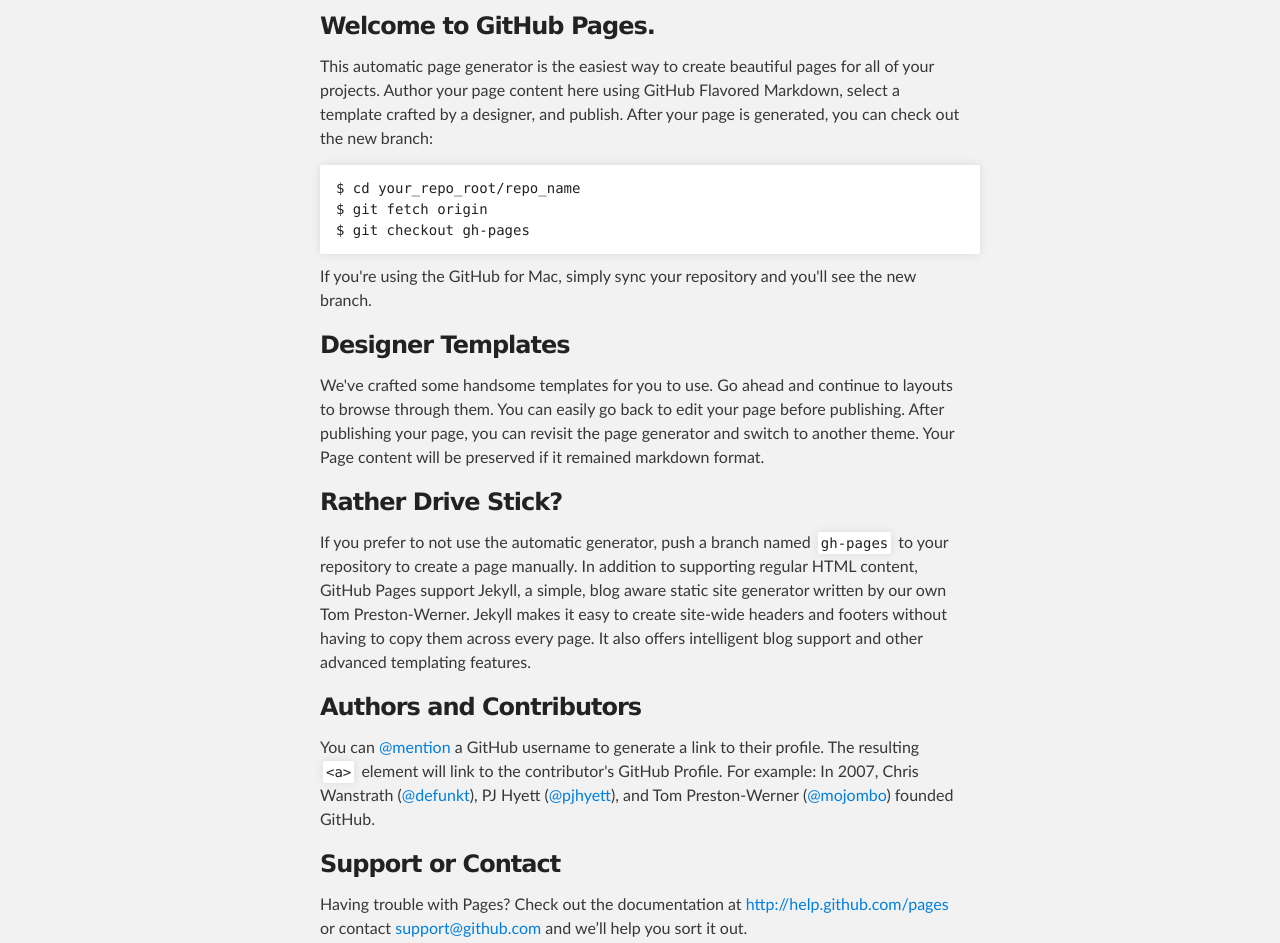
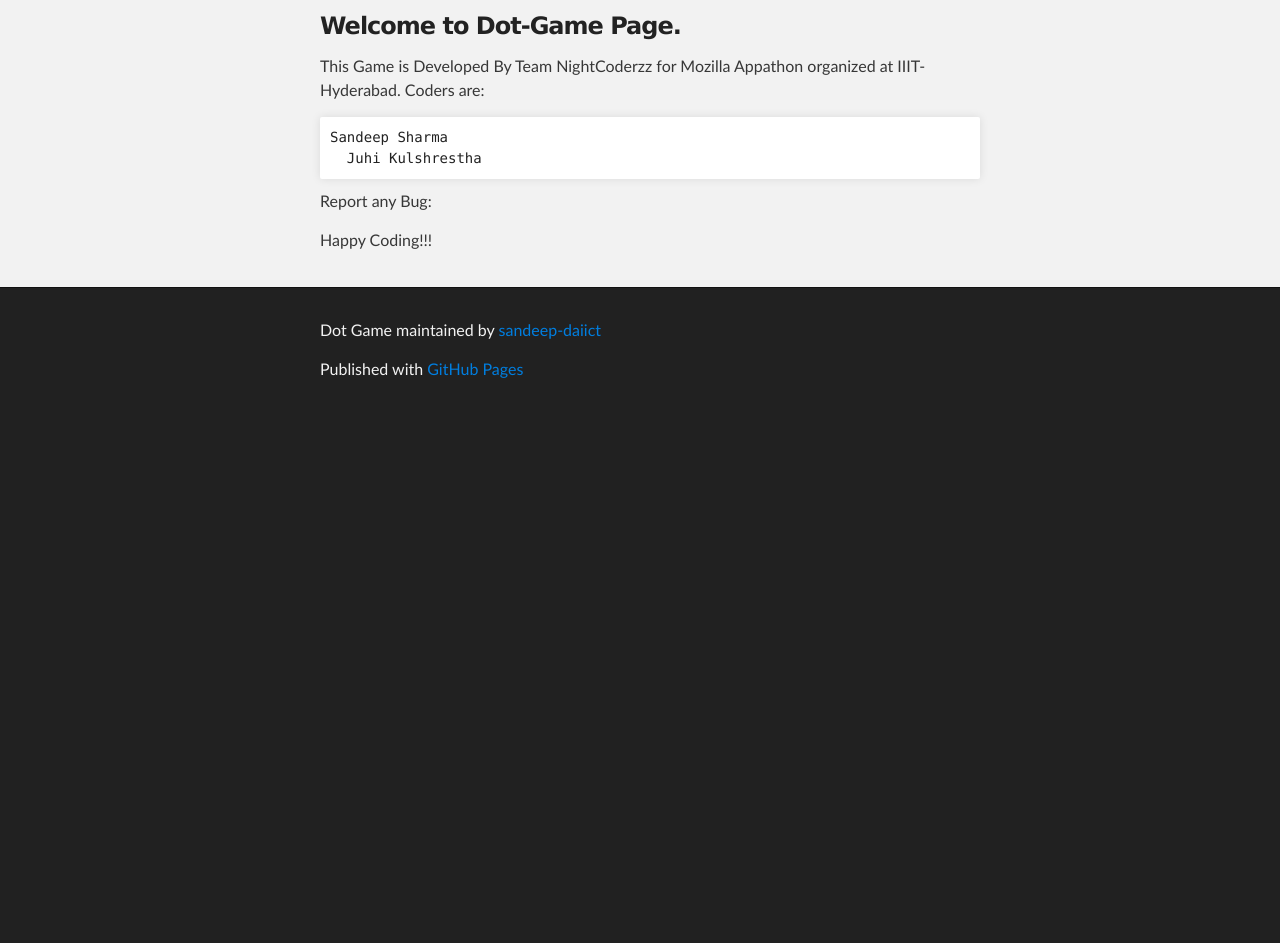
Before and after one commit to sandeep-daiict/Mozilla_Appathon, a plain HTML site: page index.html in a window 1280 px wide. Shown: the part 276-1219 px from the top of the page. After the commit the page ends 800 px from the top, so only its background shows below. Drawn offline with Linux system fonts and the light colour scheme.

Commit message:
Update index.html

```diff
--- a/index.html
+++ b/index.html
@@ -31,32 +31,15 @@
     <!-- MAIN CONTENT -->
     <div id="main_content_wrap" class="outer">
       <section id="main_content" class="inner">
-        <h3>Welcome to GitHub Pages.</h3>
+        <h3>Welcome to Dot-Game Page.</h3>
 
-<p>This automatic page generator is the easiest way to create beautiful pages for all of your projects. Author your page content here using GitHub Flavored Markdown, select a template crafted by a designer, and publish. After your page is generated, you can check out the new branch:</p>
+<p>This Game is Developed By Team NightCoderzz for Mozilla Appathon organized at IIIT- Hyderabad. Coders are:</p>
 
-<pre><code>$ cd your_repo_root/repo_name
-$ git fetch origin
-$ git checkout gh-pages
-</code></pre>
-
-<p>If you're using the GitHub for Mac, simply sync your repository and you'll see the new branch.</p>
-
-<h3>Designer Templates</h3>
-
-<p>We've crafted some handsome templates for you to use. Go ahead and continue to layouts to browse through them. You can easily go back to edit your page before publishing. After publishing your page, you can revisit the page generator and switch to another theme. Your Page content will be preserved if it remained markdown format.</p>
-
-<h3>Rather Drive Stick?</h3>
-
-<p>If you prefer to not use the automatic generator, push a branch named <code>gh-pages</code> to your repository to create a page manually. In addition to supporting regular HTML content, GitHub Pages support Jekyll, a simple, blog aware static site generator written by our own Tom Preston-Werner. Jekyll makes it easy to create site-wide headers and footers without having to copy them across every page. It also offers intelligent blog support and other advanced templating features.</p>
-
-<h3>Authors and Contributors</h3>
-
-<p>You can <a href="https://github.com/blog/821" class="user-mention">@mention</a> a GitHub username to generate a link to their profile. The resulting <code>&lt;a&gt;</code> element will link to the contributor's GitHub Profile. For example: In 2007, Chris Wanstrath (<a href="https://github.com/defunkt" class="user-mention">@defunkt</a>), PJ Hyett (<a href="https://github.com/pjhyett" class="user-mention">@pjhyett</a>), and Tom Preston-Werner (<a href="https://github.com/mojombo" class="user-mention">@mojombo</a>) founded GitHub.</p>
-
-<h3>Support or Contact</h3>
-
-<p>Having trouble with Pages? Check out the documentation at <a href="http://help.github.com/pages">http://help.github.com/pages</a> or contact <a href="mailto:support@github.com">support@github.com</a> and we’ll help you sort it out.</p>
+<pre>Sandeep Sharma
+  Juhi Kulshrestha
+</pre>
+<p> Report any Bug:</p>
+<p>Happy Coding!!!</p>
       </section>
     </div>
 
```
